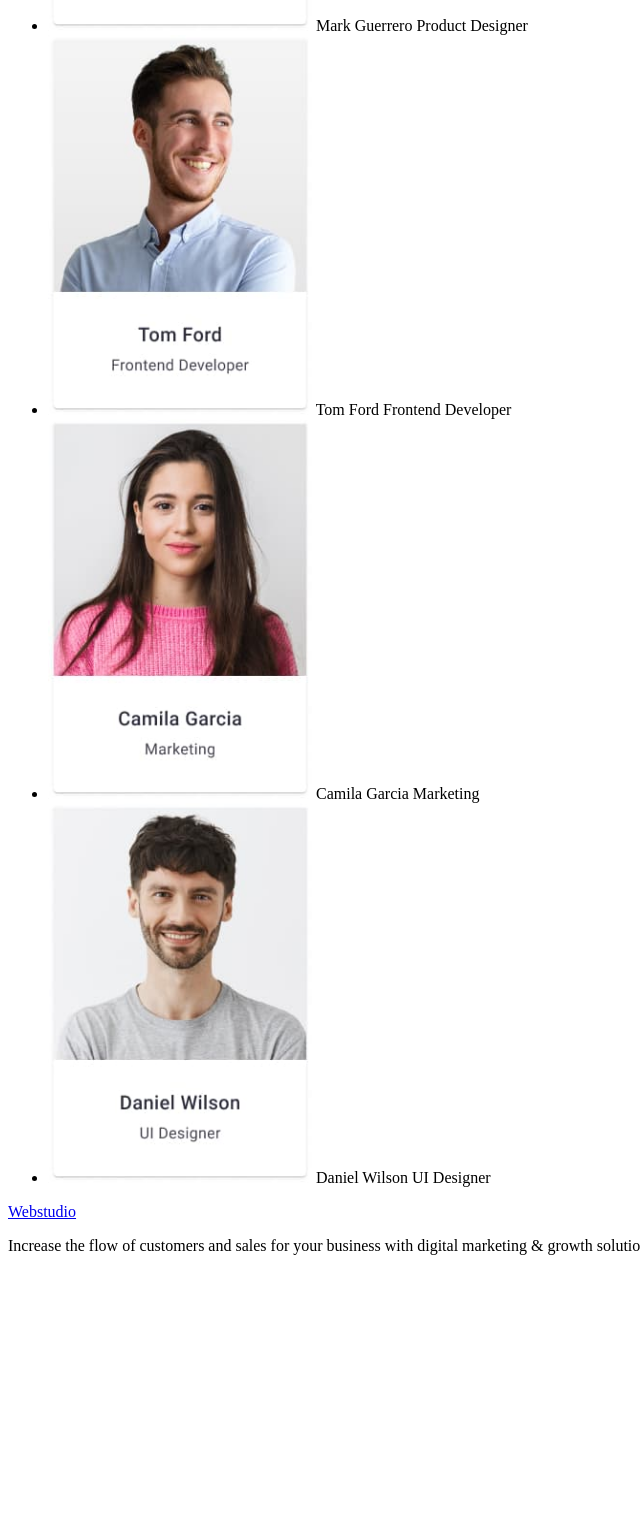
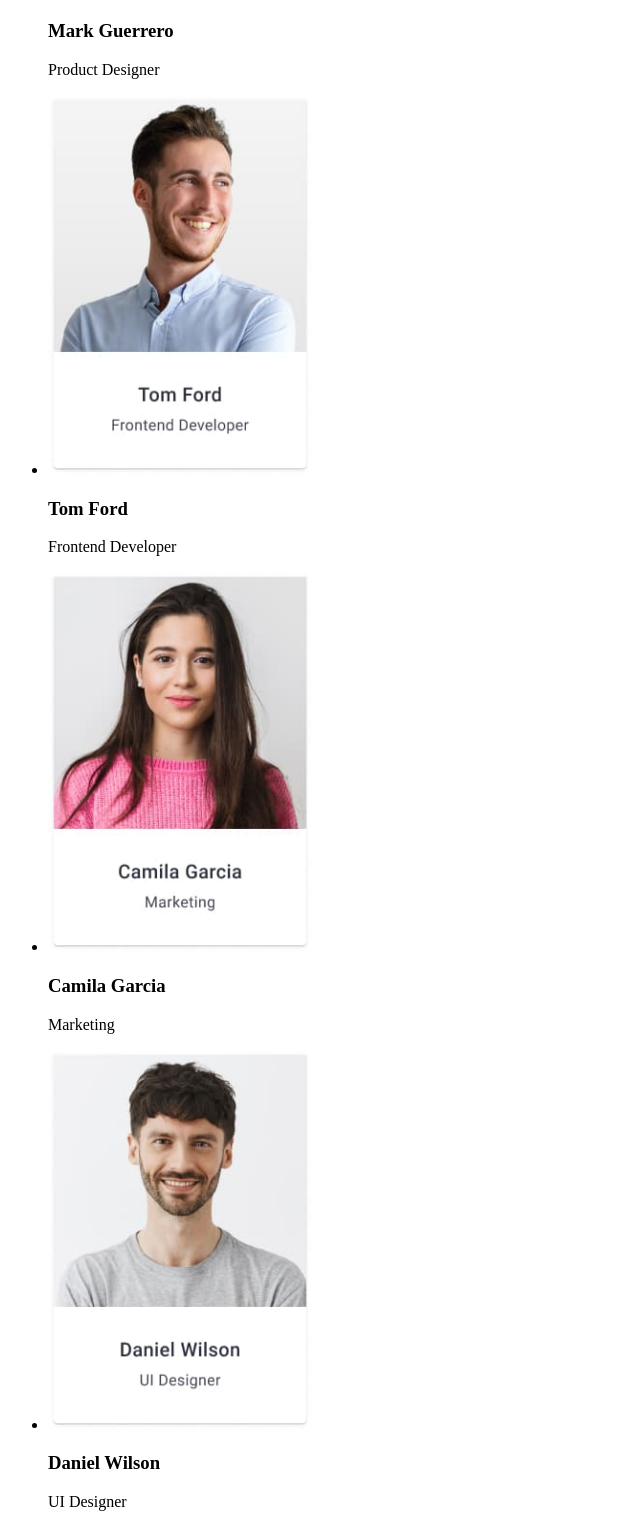
Before and after one commit to Mtadvoq/goit-markup-hw-01, a plain HTML site: page index.html in a window 1280 px wide. Shown: the part 1081-2595 px from the top of the page, without its empty margins (0-640 px from the left). Before the commit the page ends 2352 px from the top, so only its background shows below. Drawn offline with Linux system fonts and the light colour scheme.

Commit message:
Update index.html

```diff
--- a/index.html
+++ b/index.html
@@ -10,7 +10,6 @@
 <body>
     <header>
         <h1>Webstudio</h1>
-        <a href="webstudio" alt="webstudio">Webstudio</a>
         <nav>
             <ul>
                 <li>
@@ -25,6 +24,8 @@
             </ul>
         </nav>
 <!-- Contacts -->
+
+<address>
 <ul>
 <li>
 <a href="mailto:info@devstudio.com">info@devstudio.com</a>
@@ -33,14 +34,18 @@
 <a href="tel:+11000111111">+11(000)111-11-11</a>
 </li>
 </ul>
+</address>
     </header>
 
     <main>
+
 <!-- Slogan -->
 <section>
-<h2>Effective Solutions for Your Business</h2>
+<h1>Effective Solutions for Your Business</h1>
 <button type="button">Order Service</button>
 </section>
+
+
 
 <!-- Benefits -->
 <section>
@@ -80,25 +85,25 @@
 <ul>
     <li>
         <img src="./images/teamcard1.jpg" alt="Mark Guerrero" width="264" height="380" />
-        Mark Guerrero
-        Product Designer
+        <h3>Mark Guerrero</h3>
+        <p>Product Designer</p>
     </li>
 
     <li>
         <img src="./images/teamcard2.jpg" alt="Tom Ford" width="264" height="380" />
-        Tom Ford
-        Frontend Developer
+        <h3>Tom Ford</h3>
+        <p>Frontend Developer</p>
     </li>
     <li>
         <img src="./images/teamcard3.jpg" alt="Camila Garcia" width="264" height="380" />
-        Camila Garcia
-        Marketing
+        <h3>Camila Garcia</h3>
+        <p>Marketing</p>
     </li>
 
     <li>
         <img src="./images/teamcard4.jpg" alt="Daniel Wilson" width="264" height="380" />
-        Daniel Wilson
-        UI Designer
+        <h3>Daniel Wilson</h3>
+        <p>UI Designer</p>
     </li>
 </ul>
 
@@ -108,7 +113,7 @@
     </main>
 
     <footer>
-        <a href="webstudio" alt="webstudio">Webstudio</a>
+        <a href="./index.html">WebStudio</a>
         <p>Increase the flow of customers and sales for your business with digital marketing & growth solutions.</p>
     </footer>
 
```
Lines whose indentation alone changed are shown as unchanged.
